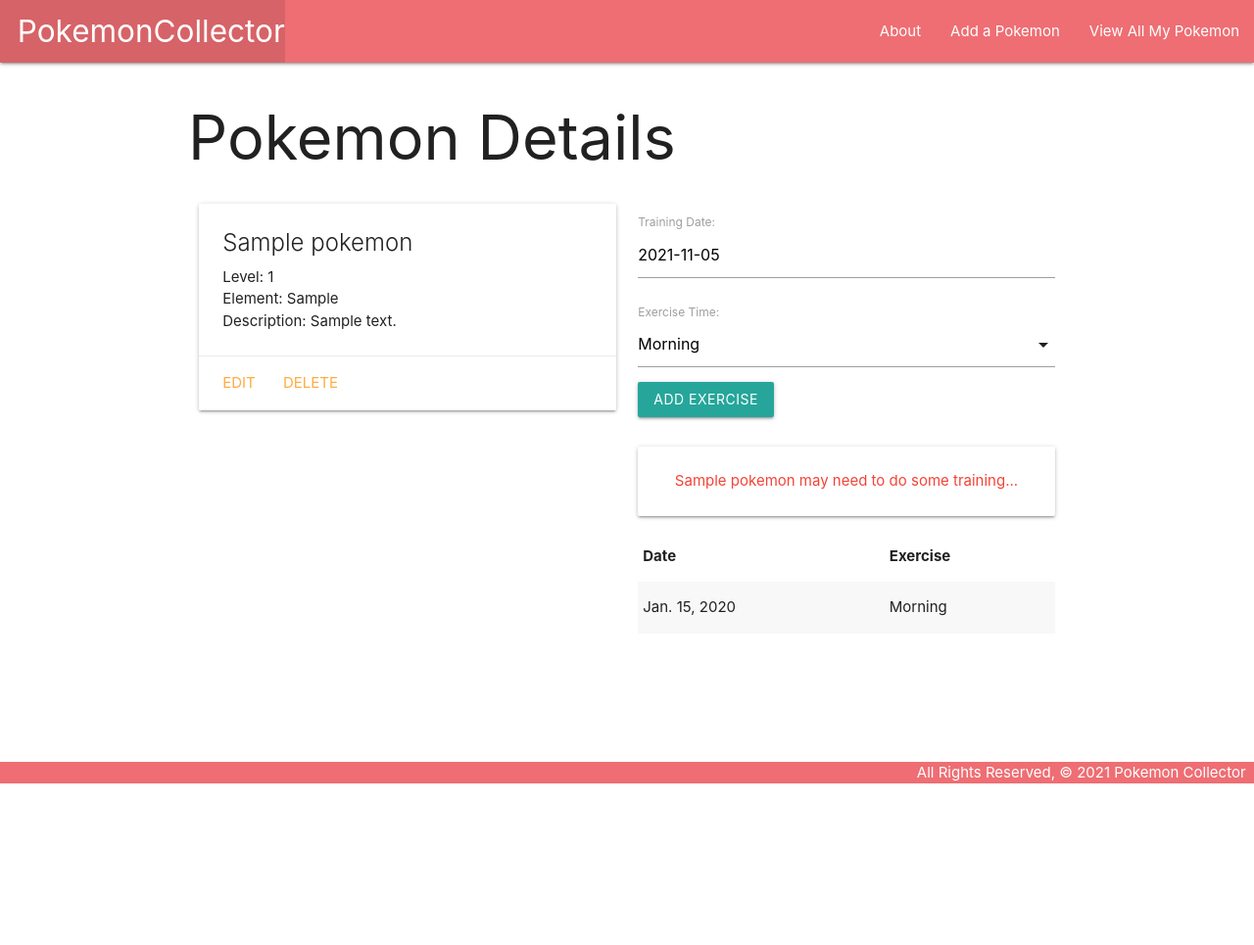
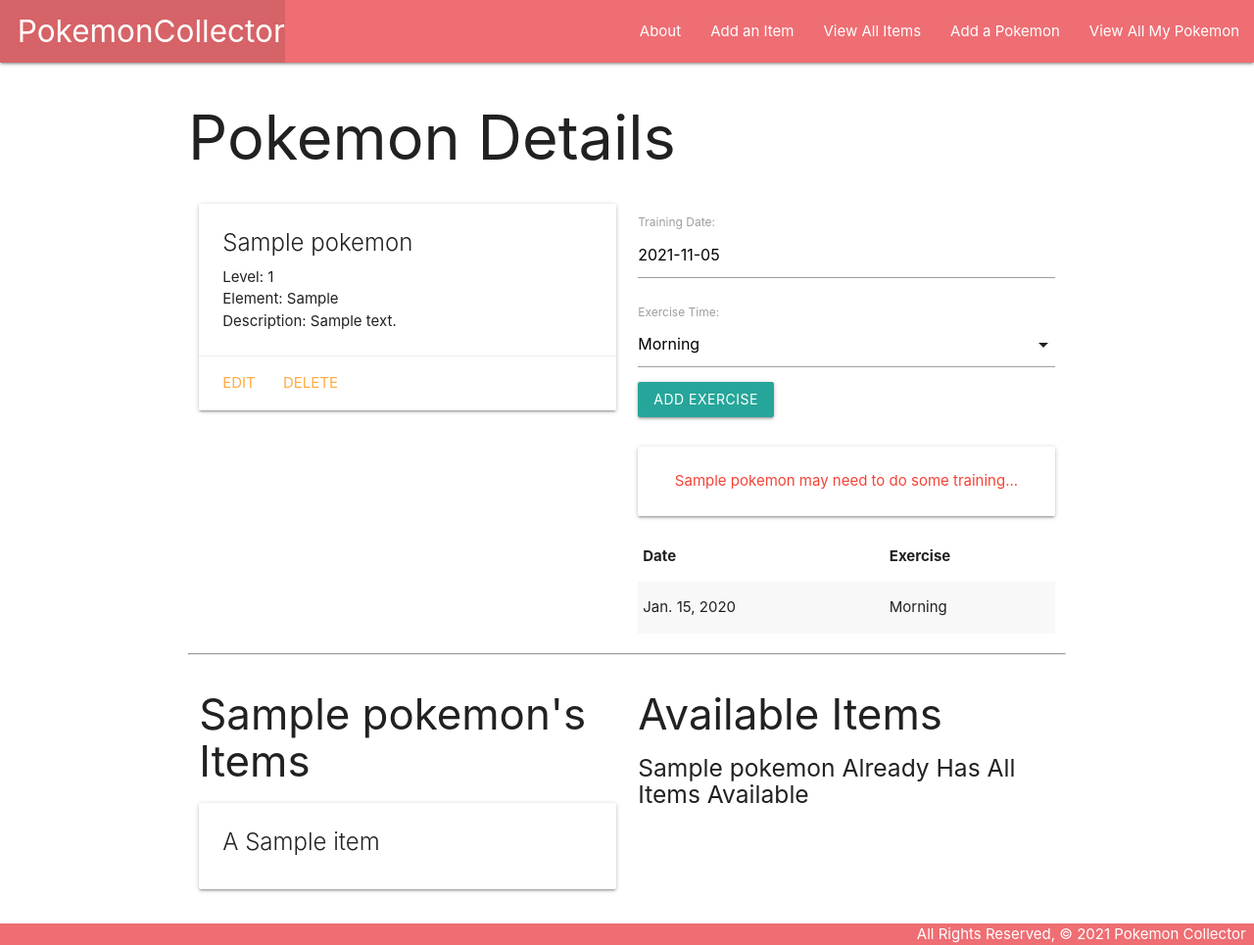
Before and after one commit to Jesus2196/PokemonCollectors, a Django app: page /pokemon/1/ in a window 1280 px wide. Shown: the whole page at 98% size. Before the commit the page ends 800 px from the top, so only its background shows below. Run offline with Django 3.2, Linux system fonts and the light colour scheme; tables that the repository leaves empty hold one stand-in row (values such as "Sample post").

Commit message:
Adding Items to Pokemon

```diff
--- a/main_app/models.py
+++ b/main_app/models.py
@@ -11,9 +11,15 @@ EXERCISES = (
 )
 
 
-class Toy(models.Model):
+class Item(models.Model):
     name = models.CharField(max_length=50)
     effect = models.TextField(max_length=150)
+
+    def __str__(self):
+        return self.name
+
+    def get_absolute_url(self):
+        return reverse('items_detail', kwargs={'pk': self.id})
 
 
 class Pokemon(models.Model):
@@ -21,6 +27,7 @@ class Pokemon(models.Model):
     level = models.IntegerField(default=0)
     element = models.CharField(max_length=100)
     description = models.TextField(max_length=250)
+    items = models.ManyToManyField(Item)
 
     def __str__(self):
         return f'{self.name} is a {self.element} type Pokemon.'
--- a/main_app/templates/base.html
+++ b/main_app/templates/base.html
@@ -22,6 +22,8 @@
                 </ul>
                 <ul class="right">
                     <li><a href="{% url 'about' %}">About</a></li>
+                    <li><a href="{% url 'items_create' %}">Add an Item</a></li>
+                    <li><a href="{% url 'items_index' %}">View All Items</a></li>
                     <li><a href="{% url 'pokemon_create' %}">Add a Pokemon</a></li>
                     <li><a href="{% url 'index' %}">View All My Pokemon</a></li>
                 </ul>
--- a/main_app/templates/pokemon/detail.html
+++ b/main_app/templates/pokemon/detail.html
@@ -48,6 +48,48 @@
     </div>
 </div>
 
+<hr>
+<div class="row">
+    <div class="col s6">
+        <h3>{{ pokemon.name }}'s Items</h3>
+        {% if pokemon.items.count %}
+        {% for item in pokemon.items.all %}
+        <div class="card">
+            <div class="card-content">
+                <span class="card-title">
+                    A {{ item.name }}
+                </span>
+            </div>
+        </div>
+        {% endfor %}
+        {% else %}
+        <h5>No Items :(</h5>
+        {% endif %}
+    </div>
+    <div class="col s6">
+        <h3>Available Items</h3>
+        {% if items.count %}
+        {% for item in items.all %}
+        <div class="card">
+            <div class="card-content">
+                <span class="card-title">
+                    A {{ item.name }}
+                </span>
+            </div>
+            <div class="card-action">
+                <form action="{% url 'assoc_item' pokemon.id item.id %}" method="post">
+                    {% csrf_token %}
+                    <button type="submit" class="btn">Add</button>
+                </form>
+            </div>
+        </div>
+        {% endfor %}
+        {% else %}
+        <h5>{{pokemon.name}} Already Has All Items Available</h5>
+        {% endif %}
+    </div>
+</div>
+
 <script>
 
     const dateEl = document.getElementById('id_date');
--- a/main_app/urls.py
+++ b/main_app/urls.py
@@ -9,5 +9,12 @@ urlpatterns = [
     path('pokemon/create/', views.PokemonCreate.as_view(), name='pokemon_create'),
     path('pokemon/<int:pk>/update/', views.PokemonUpdate.as_view(), name='pokemon_update'),
     path('pokemon/<int:pk>/delete/', views.PokemonDelete.as_view(), name='pokemon_delete'),
-    path('pokemon/<int:pokemon_id>/add_training/', views.add_training, name='add_training')
+    path('pokemon/<int:pokemon_id>/add_training/', views.add_training, name='add_training'),
+    path('pokemon/<int:pokemon_id>/assoc_item/<int:item_id>/', views.assoc_item, name='assoc_item'),
+    # path('pokemon/<int:pokemon_id>/unassoc_pokemon/<int:pokemon_id>/', views.unassoc_item, name='unassoc_item'),
+    path('items/', views.ItemList.as_view(), name='items_index'),
+    path('items/<int:pk>/', views.ItemDetail.as_view(), name='items_detail'),
+    path('items/create/', views.ItemCreate.as_view(), name='items_create'),
+    path('items/<int:pk>/update/', views.ItemUpdate.as_view(), name='items_update'),
+    path('items/<int:pk>/delete/', views.ItemDelete.as_view(), name='items_delete'),
 ]
--- a/main_app/views.py
+++ b/main_app/views.py
@@ -1,6 +1,7 @@
 from django.shortcuts import render, redirect
 from django.views.generic.edit import CreateView, UpdateView, DeleteView
-from .models import Pokemon
+from django.views.generic import ListView, DetailView
+from .models import Pokemon, Item
 from .forms import TrainingForm
 
 # Define the home view
@@ -21,10 +22,12 @@ def pokemon_index(request):
 
 def pokemon_detail(request, pokemon_id):
     pokemon = Pokemon.objects.get(id=pokemon_id)
+    items_pokemon_doesnt_have = Item.objects.exclude(id__in=pokemon.items.all().values_list('id'))
     training_form = TrainingForm()
     return render(request, 'pokemon/detail.html', {
         'pokemon': pokemon,
-        'training_form': training_form
+        'training_form': training_form,
+        'items': items_pokemon_doesnt_have
     })
 
 def add_training(request, pokemon_id):
@@ -38,7 +41,7 @@ def add_training(request, pokemon_id):
 
 class PokemonCreate(CreateView):
     model = Pokemon
-    fields = '__all__'
+    fields = ['name', 'level', 'element', 'description']
 
 
 class PokemonUpdate(UpdateView):
@@ -49,3 +52,29 @@ class PokemonUpdate(UpdateView):
 class PokemonDelete(DeleteView):
     model = Pokemon
     success_url = '/pokemon/'
+
+class ItemList(ListView):
+  model = Item
+
+class ItemDetail(DetailView):
+  model = Item
+
+class ItemCreate(CreateView):
+  model = Item
+  fields = '__all__'
+
+class ItemUpdate(UpdateView):
+  model = Item
+  fields = ['name', 'effect']
+
+class ItemDelete(DeleteView):
+  model = Item
+  success_url = '/items/'
+
+def assoc_item(request, pokemon_id, item_id):
+  Pokemon.objects.get(id=pokemon_id).items.add(item_id)
+  return redirect('detail', pokemon_id=pokemon_id)
+
+# def unassoc_item(request, pokemon_id, item_id):
+#   Pokemon.objects.get(id=pokemon_id).items.remove(item_id)
+#   return redirect('detail', pokemon_id=pokemon_id)
```
Also changed, not shown: main_app/templates/main_app/item.details.html (added, +20 -0 lines), main_app/templates/main_app/item_confirm_delete.html (added, +13 -0 lines), main_app/templates/main_app/item_form.html (added, +16 -0 lines), main_app/templates/main_app/item_list.html (added, +17 -0 lines), main_app/forms.py (line endings or trailing spaces), main_app/migrations/0001_initial.py, main_app/migrations/0002_training.py (deleted), main_app/migrations/0003_auto_20211104_1756.py (deleted), main_app/migrations/0004_alter_training_exercise.py (deleted), main_app/migrations/0005_auto_20211104_2224.py (deleted).
